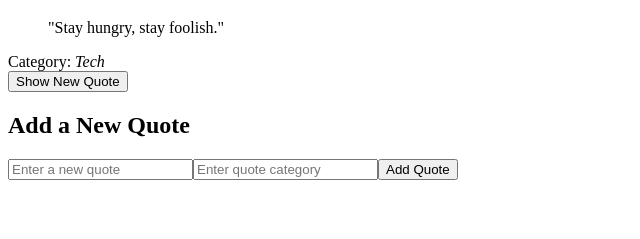
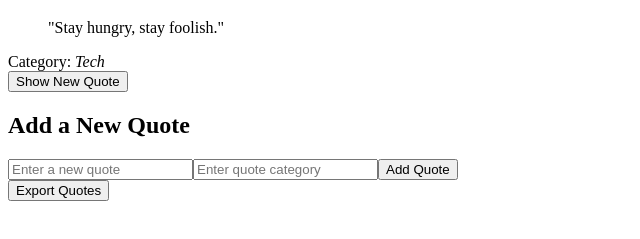
Before and after one commit to King001k/alx_fe_javascript, a plain HTML site: page dom-manipulation/index.html in a window 1280 px wide. Shown: the part 61-300 px from the top of the page, without its empty margins (0-640 px from the left). Drawn offline with Linux system fonts and the light colour scheme.

Commit message:
My first commit

```diff
--- a/dom-manipulation/index.html
+++ b/dom-manipulation/index.html
@@ -17,6 +17,12 @@
   <!-- Container where the add-quote form will be created via JS -->
   <div id="formContainer"></div>
 
+  <!-- JSON Import -->
+  <import-input type="file" id="importFile" accept=".json" onchange="importFromJsonFile(event)" />
+
+  <!-- JSON Export -->
+  <button id="exportBtn">Export Quotes</button>
+
   <script src="script.js"></script>
 </body>
 </html>
```
